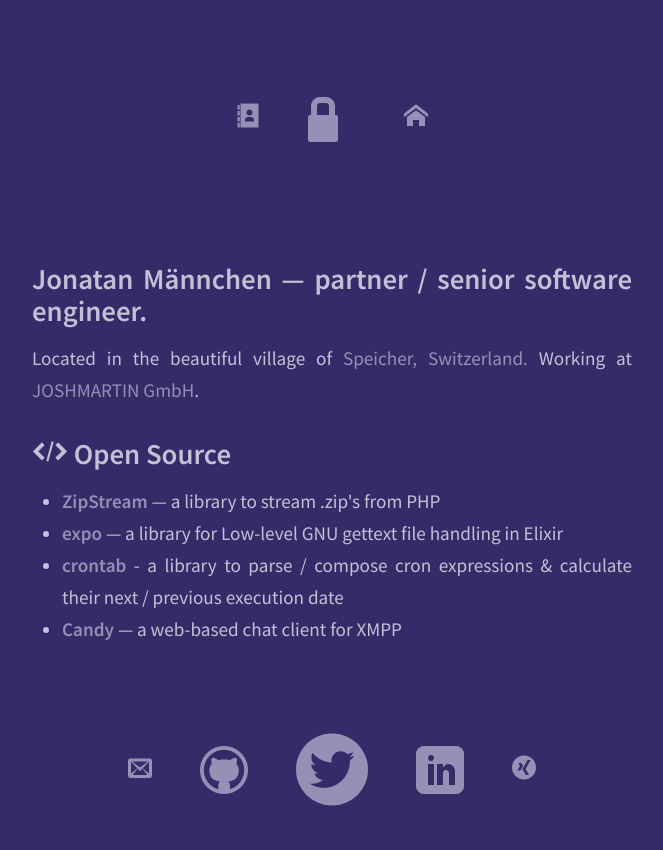
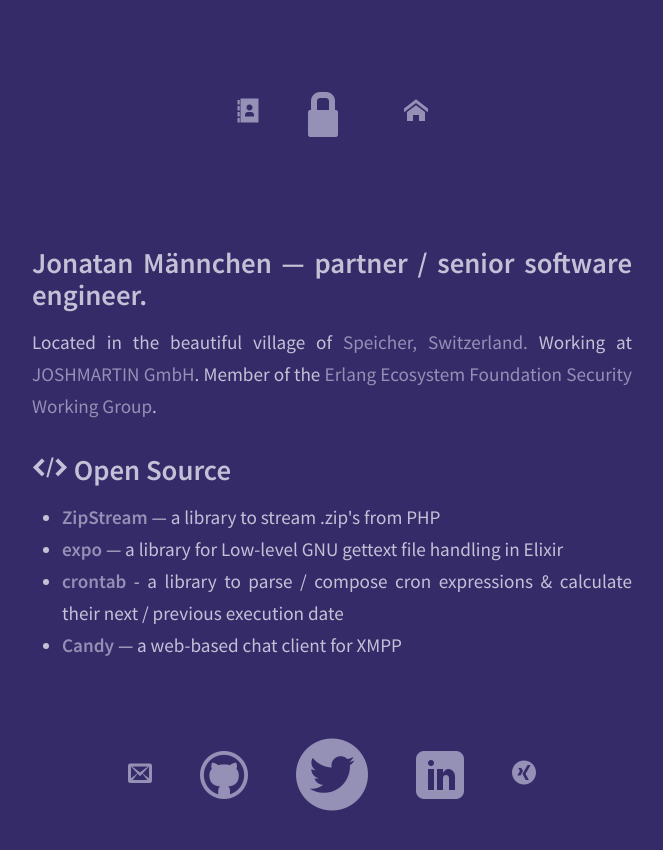
Before and after one commit to maennchen/maennchen.github.io, a Jekyll site: the page built from index.html, in a window 1280 px wide. Shown: the top 850 px of the page, without its empty margins (308-971 px from the left). Built offline with Jekyll 4.4.1, drawn with Linux system fonts in a browser that asks for light colours; some web fonts are replaced.

Commit message:
Add Erlef Security WG

```diff
--- a/index.html
+++ b/index.html
@@ -14,6 +14,7 @@ Located in the beautiful village of
 	<span itemprop="nationality">Switzerland</span>.
 </a>
 Working at <a href="https://joshmartin.ch/">JOSHMARTIN GmbH</a>.
+Member of the <a href="https://erlef.org/">Erlang Ecosystem Foundation</a> <a href="https://erlef.org/wg/security">Security Working Group</a>.
 <section>
 	<h2>
 		<i class="icon-code"></i>
```
